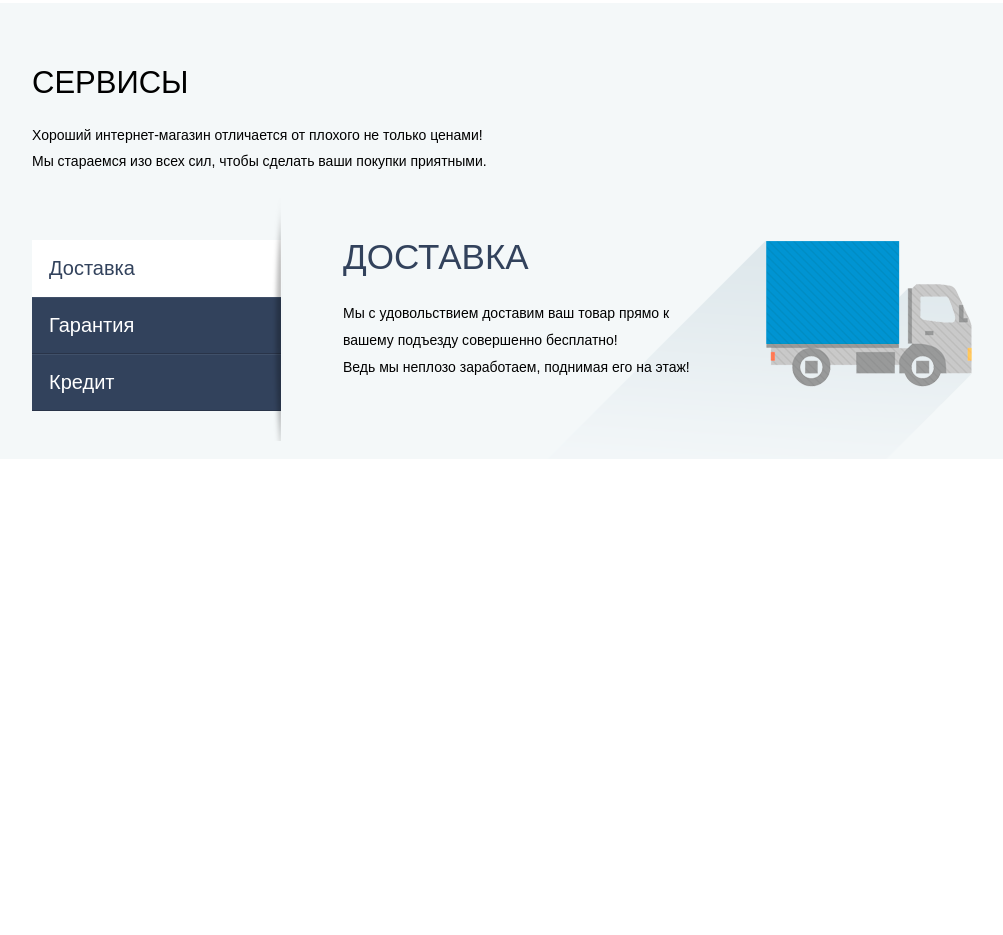
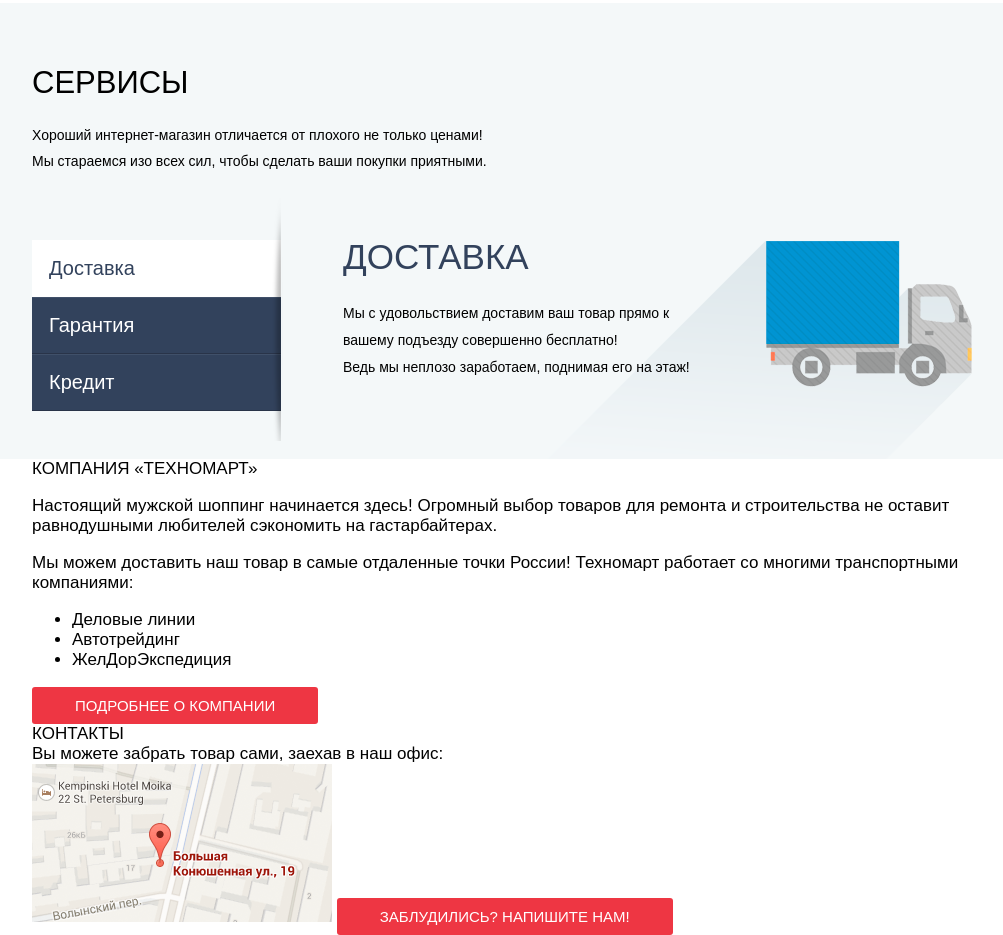
Before and after one commit to 0ro/technormart, a website: page index.html in a window 1280 px wide. Shown: the part 1914-2849 px from the top of the page, without its empty margins (138-1141 px from the left). Before the commit the page ends 2373 px from the top, so only its background shows below. Drawn offline with nearby package versions, Linux system fonts and the light colour scheme; a web font is replaced by a local one.

Commit message:
information structure without popup

```diff
--- a/index.html
+++ b/index.html
@@ -420,6 +420,41 @@
       </div>
     </div>
   </div>
+  <div class="about">
+    <div class="content__about container">
+      <div class="company about__company">
+        <div class="company__title uppercase">
+          Компания «Техномарт»
+        </div>
+        <p class="company__text">
+          Настоящий мужской шоппинг начинается здесь! Огромный выбор товаров для ремонта и строительства не оставит равнодушными любителей сэкономить на гастарбайтерах.
+        </p>
+        <p class="company__text">
+          Мы можем доставить наш товар в самые отдаленные точки России! Техномарт работает со многими транспортными компаниями:
+        </p>
+        <ul class="company__list">
+          <li>Деловые линии</li>
+          <li>Автотрейдинг</li>
+          <li>ЖелДорЭкспедиция</li>
+        </ul>
+        <a href="#"class="btn btn_red btn_border-rad uppercase company__btn">
+          Подробнее о компании
+        </a>
+      </div>
+      <div class="map about__map">
+        <div class="map__title uppercase">
+          Контакты
+        </div>
+        <div class="map__text">
+          Вы можете забрать товар сами, заехав в наш офис:
+        </div>
+        <img src="img/map.png" alt="Адрес Техномарт" class="map__img">
+        <a href="#" class="btn btn_red btn_border-rad uppercase company__btn">
+          Заблудились? Напишите нам!
+        </a>
+      </div>
+    </div>
+  </div>
   <script type="text/javascript" src="node_modules/jquery/dist/jquery.min.js"></script>
   <script type="text/javascript" src="node_modules/slick-carousel/slick/slick.min.js"></script>
   <script type="text/javascript" src="js/main.js"></script>
```
Also changed, not shown: img/map.png (added).
